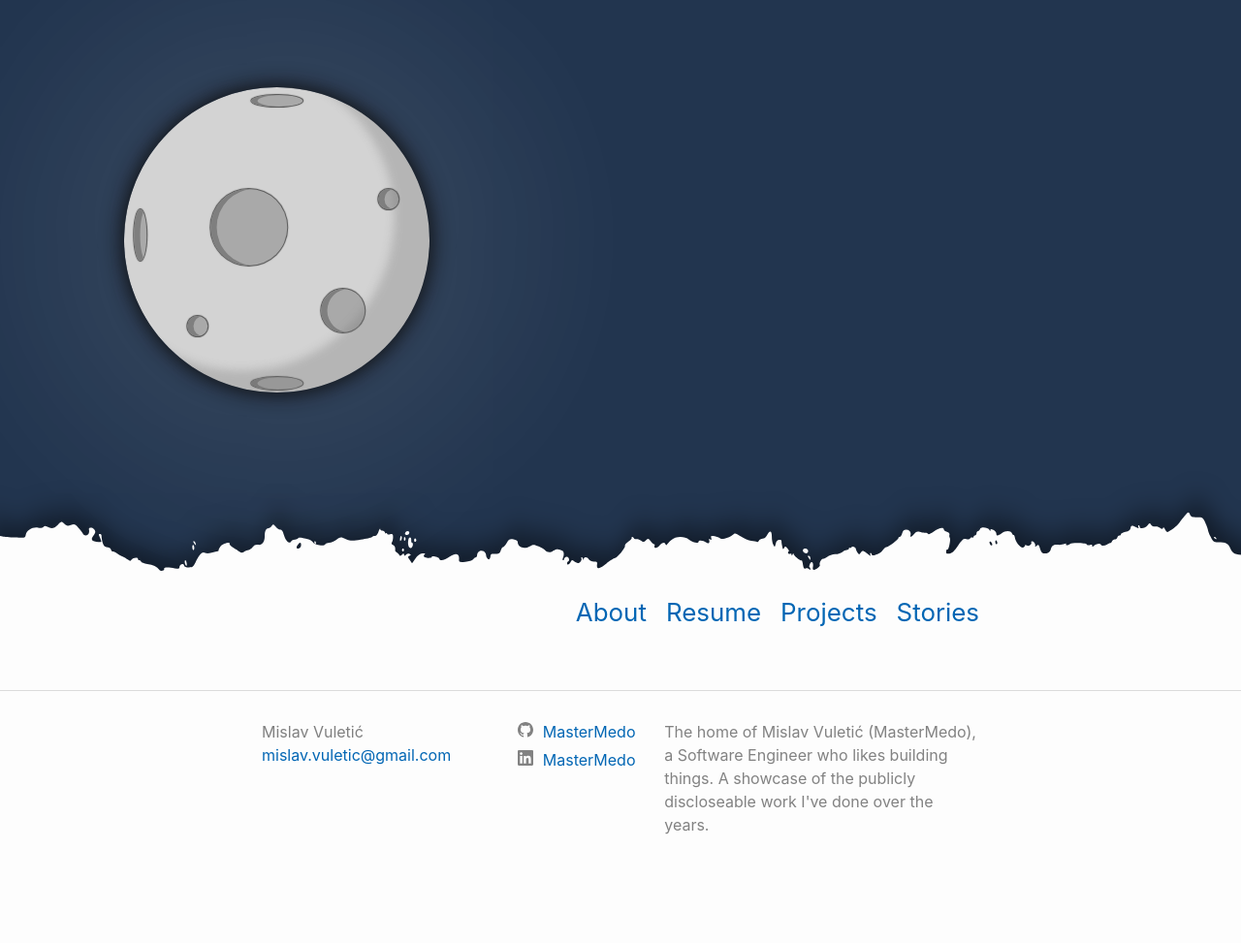
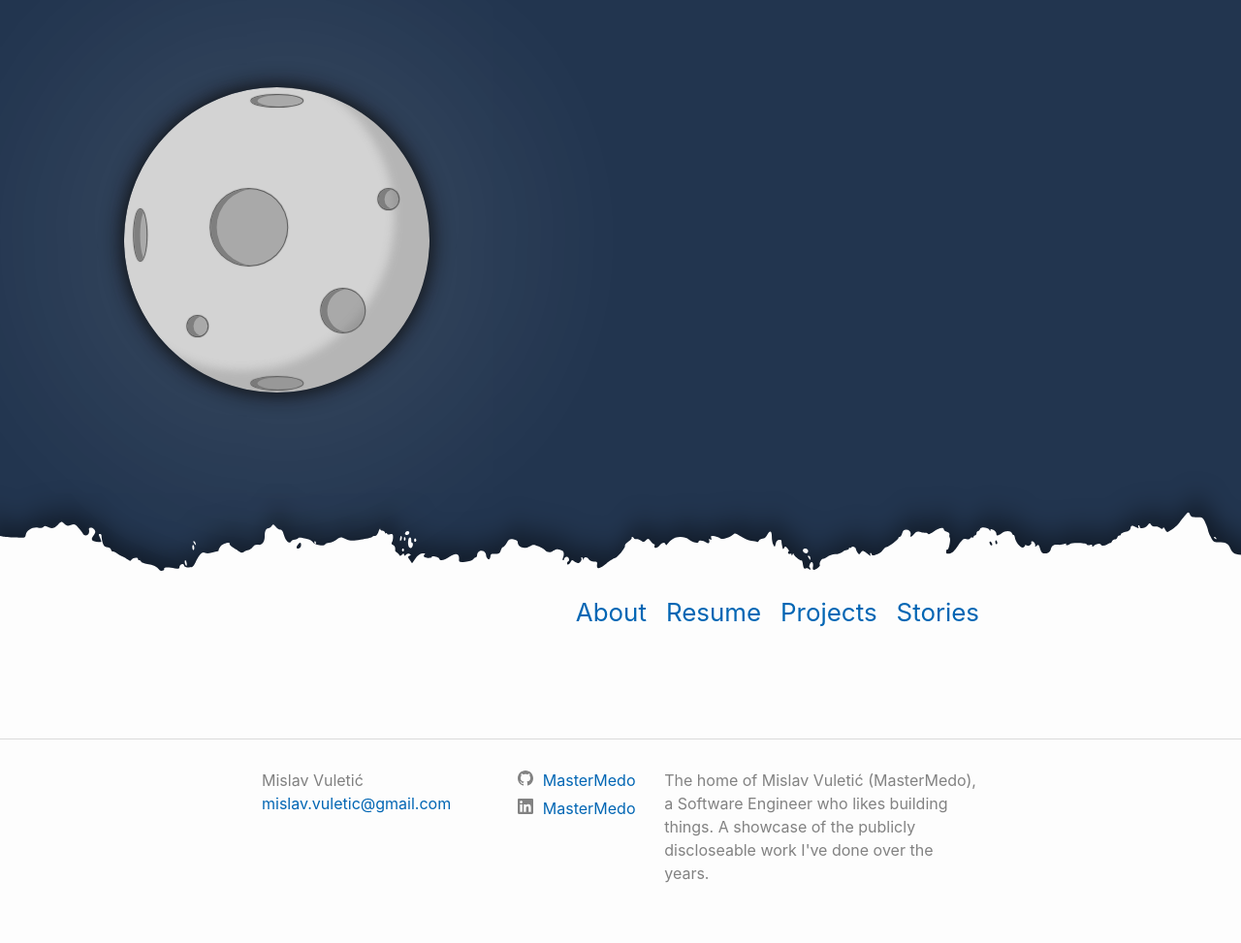
Before and after one commit to MasterMedo/mastermedo.github.io, a Jekyll site: the page built from index.md, in a window 1280 px wide. Shown: the whole page at 97% size. Built offline with Jekyll 4.4.1, drawn with Linux system fonts in a browser that asks for light colours; some web fonts are replaced; before the commit the page ends 923 px from its top, so only the background shows below that.

Commit message:
add whitespace before footer

```diff
--- a/_layouts/default.html
+++ b/_layouts/default.html
@@ -9,6 +9,8 @@
         {{ content }}
       </div>
     </main>
+    <div style="height: 50px;">
+    </div>
     {%- include footer.html -%}
   </body>
 </html>
```
